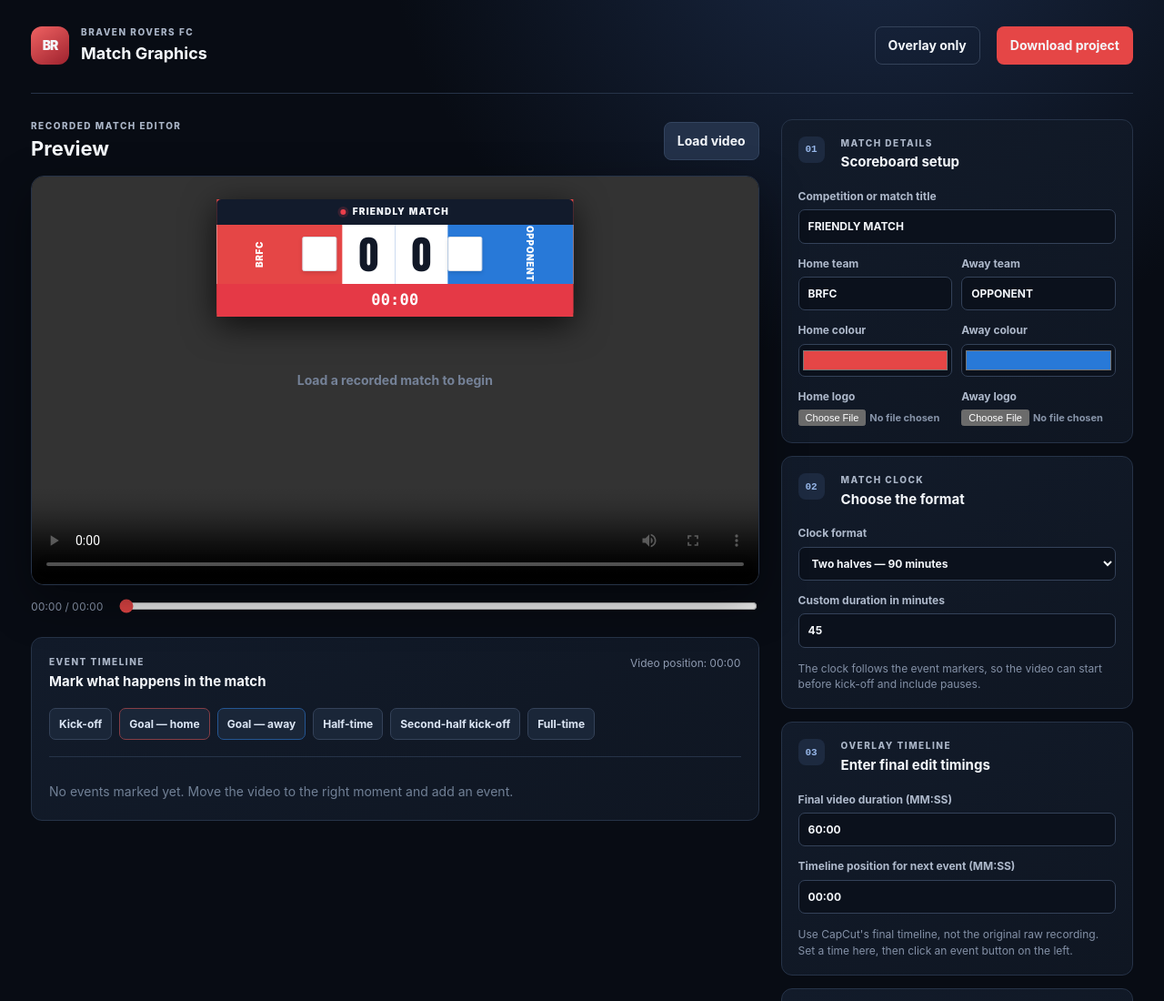
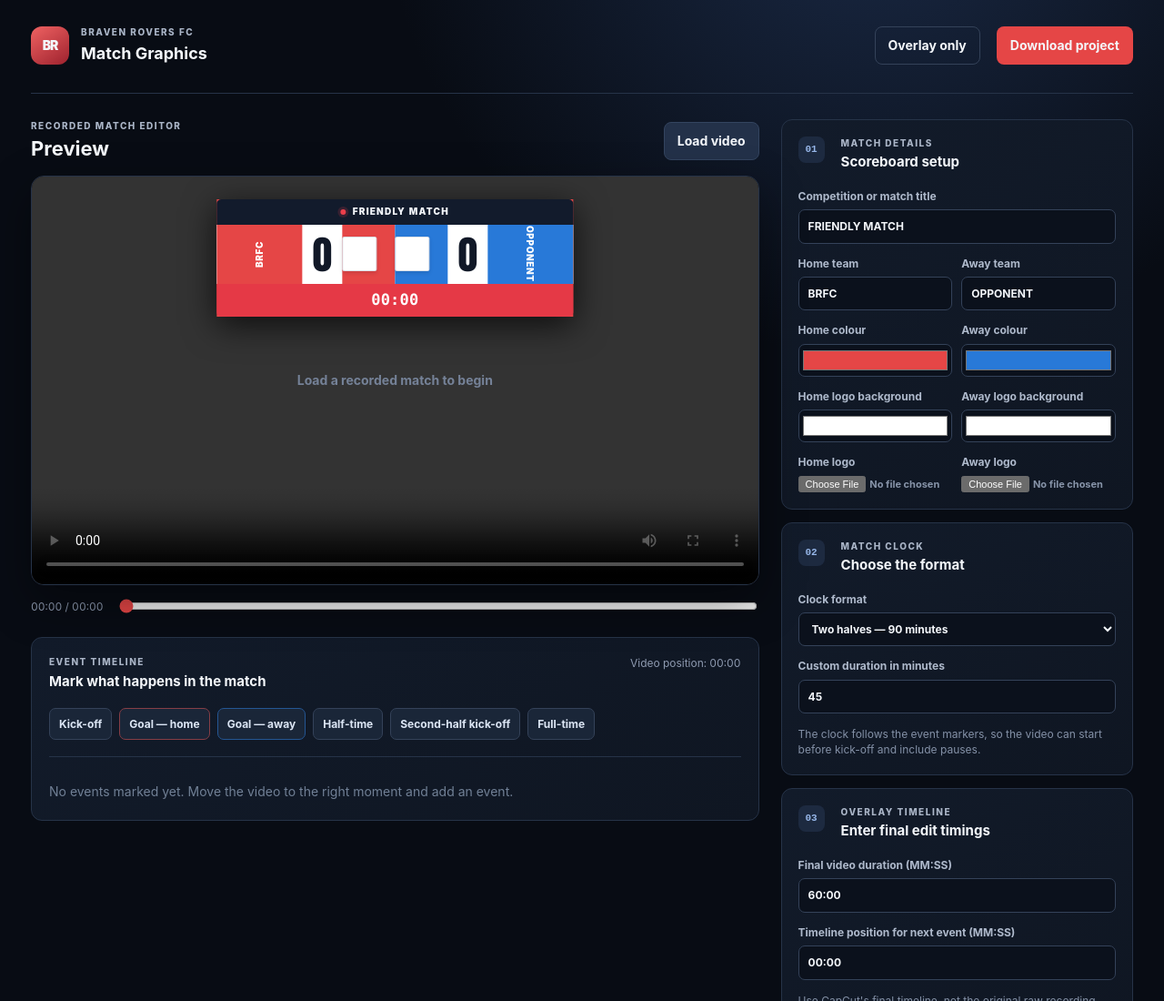
Before and after one commit to khusairy/brfc-match-graphics, a plain HTML site: page index.html in a window 1280 px wide. Shown: the top 1100 px of the page at 91% size. Drawn offline with Linux system fonts and the light colour scheme.

Commit message:
Enlarge crests and add custom logo backgrounds (index.html)

```diff
--- a/index.html
+++ b/index.html
@@ -42,10 +42,10 @@
               <div class="scorebug-title"><span class="scorebug-live-dot"></span><span id="overlayTitle">FRIENDLY MATCH</span><span class="scorebug-title-brand">BRFC</span></div>
               <div class="scorebug-main">
                 <div class="team team-home">
-                  <span class="team-code" id="homeNamePreview">BRFC</span><span class="team-logo-shell"><img id="homeLogoPreview" class="team-logo" alt="Home team logo" hidden /></span><span class="team-score" id="homeScorePreview">0</span>
+                  <span class="team-code" id="homeNamePreview">BRFC</span><span class="team-score" id="homeScorePreview">0</span><span class="team-logo-shell"><img id="homeLogoPreview" class="team-logo" alt="Home team logo" hidden /></span>
                 </div>
                 <div class="team team-away">
-                  <span class="team-score" id="awayScorePreview">0</span><span class="team-logo-shell"><img id="awayLogoPreview" class="team-logo" alt="Away team logo" hidden /></span><span class="team-code" id="awayNamePreview">OPPONENT</span>
+                  <span class="team-logo-shell"><img id="awayLogoPreview" class="team-logo" alt="Away team logo" hidden /></span><span class="team-score" id="awayScorePreview">0</span><span class="team-code" id="awayNamePreview">OPPONENT</span>
                 </div>
               </div>
               <div class="scorebug-footer">
@@ -95,6 +95,10 @@
               <label>Away colour<input id="awayColourInput" type="color" value="#2879d8" /></label>
             </div>
             <div class="field-grid">
+              <label>Home logo background<input id="homeLogoBackgroundInput" type="color" value="#ffffff" /></label>
+              <label>Away logo background<input id="awayLogoBackgroundInput" type="color" value="#ffffff" /></label>
+            </div>
+            <div class="field-grid">
               <label>Home logo<input id="homeLogoInput" type="file" accept="image/*" /></label>
               <label>Away logo<input id="awayLogoInput" type="file" accept="image/*" /></label>
             </div>
```
